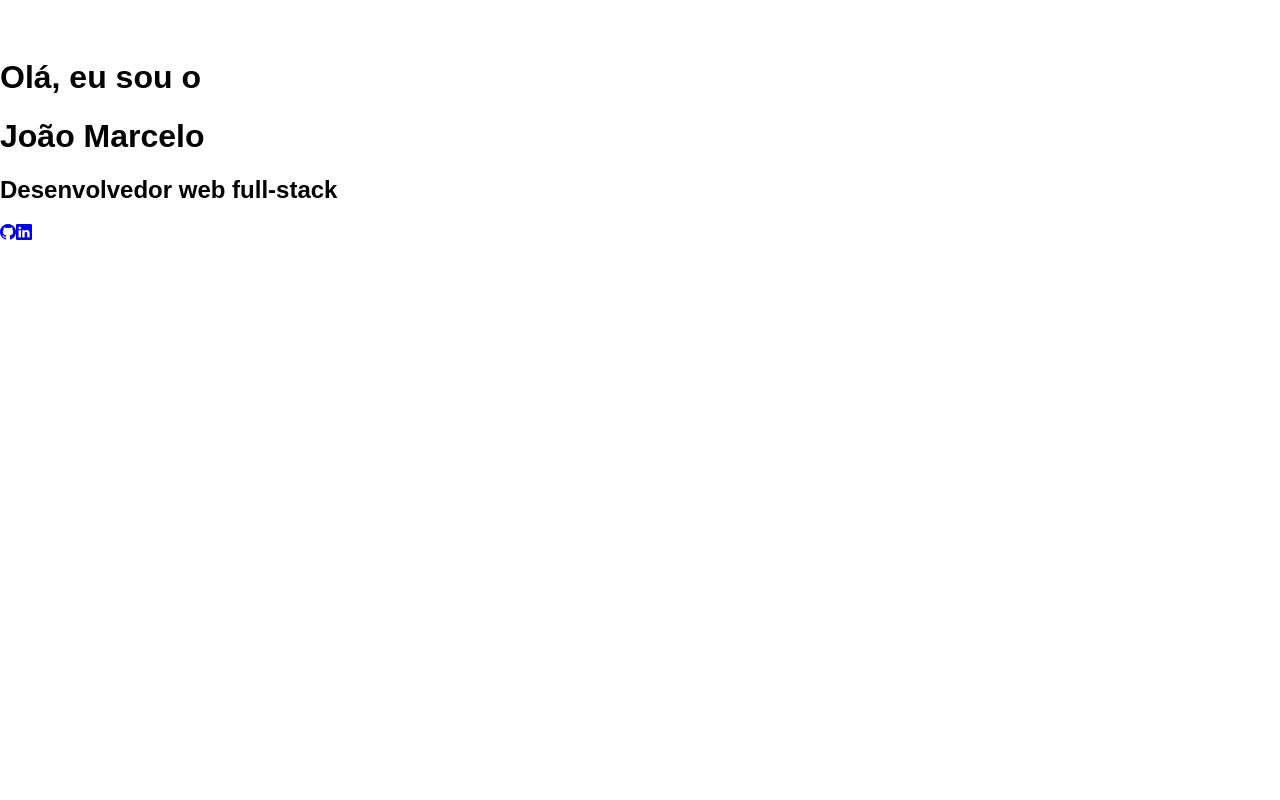
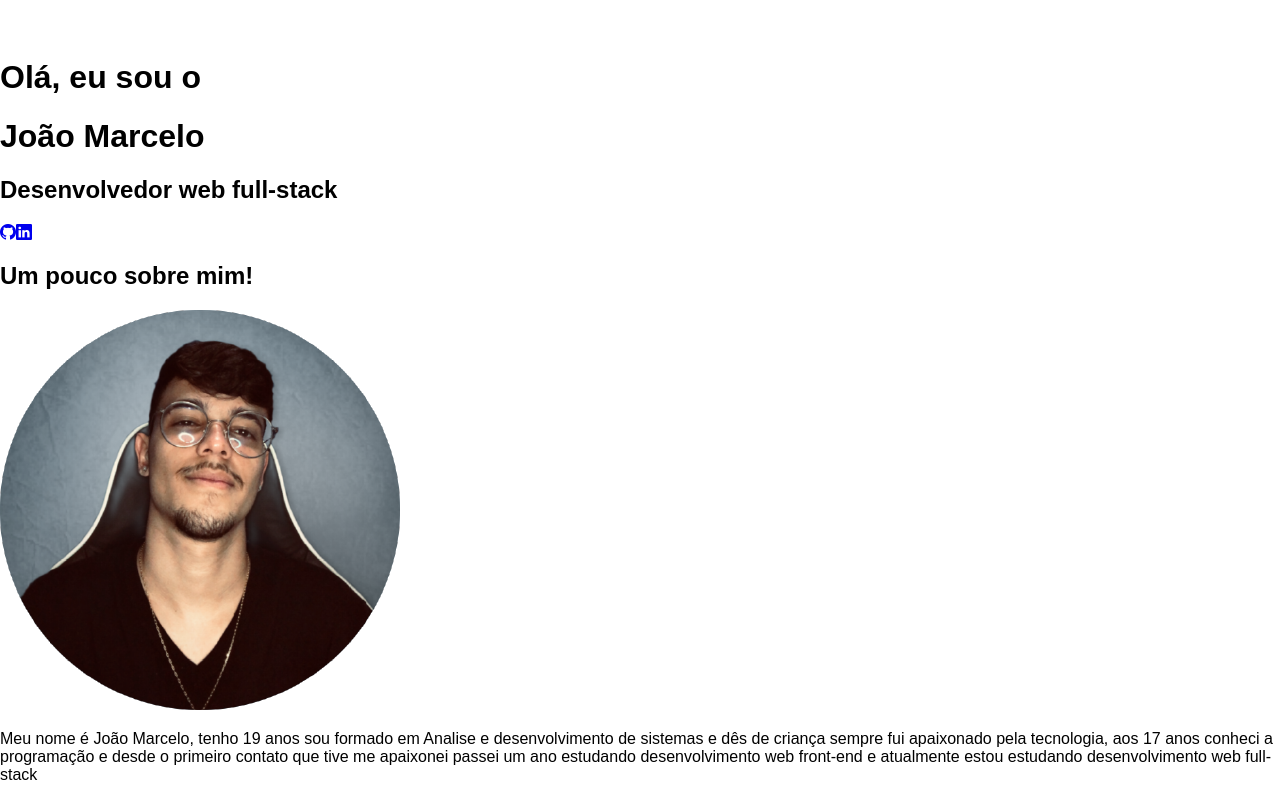
Before and after one commit to JohnnyNWT/my-portfolio, a React (Create React App) app: page / in a window 1280 px wide. Shown: the part 970-1770 px from the top of the page. Before the commit the page ends 1212 px from the top, so only its background shows below. Built offline with nearby package versions, Linux system fonts and the light colour scheme.

Commit message:
FEAT: cria esqueleto da page About

```diff
--- a/src/App.js
+++ b/src/App.js
@@ -1,6 +1,7 @@
 import React, { Component } from 'react';
 import './App.css';
 import Header from './components/Header';
+import About from './pages/About';
 import Home from './pages/Home';
 
 class App extends Component {
@@ -9,6 +10,7 @@ class App extends Component {
         <div>
           <Header />
           <Home />
+          <About />
         </div>
     );
   }
--- /dev/null
+++ b/src/pages/About.jsx
@@ -0,0 +1,16 @@
+import React from 'react';
+import MinhaFoto from '../images/minha-foto.png';
+
+class About extends React.Component {
+  render() {
+    return(
+      <div>
+        <h2>Um pouco sobre mim!</h2>
+        <img src={ MinhaFoto } alt="minha foto" />
+        <p>Meu nome é João Marcelo, tenho 19 anos sou formado em Analise e desenvolvimento de sistemas e dês de criança sempre fui apaixonado pela tecnologia, aos 17 anos conheci a programação e desde o primeiro contato que tive me apaixonei passei um ano estudando desenvolvimento web front-end e atualmente estou estudando desenvolvimento web full-stack</p>
+      </div>
+    );
+  }
+}
+
+export default About;
```
Also changed, not shown: src/images/minha-foto.png (added).
